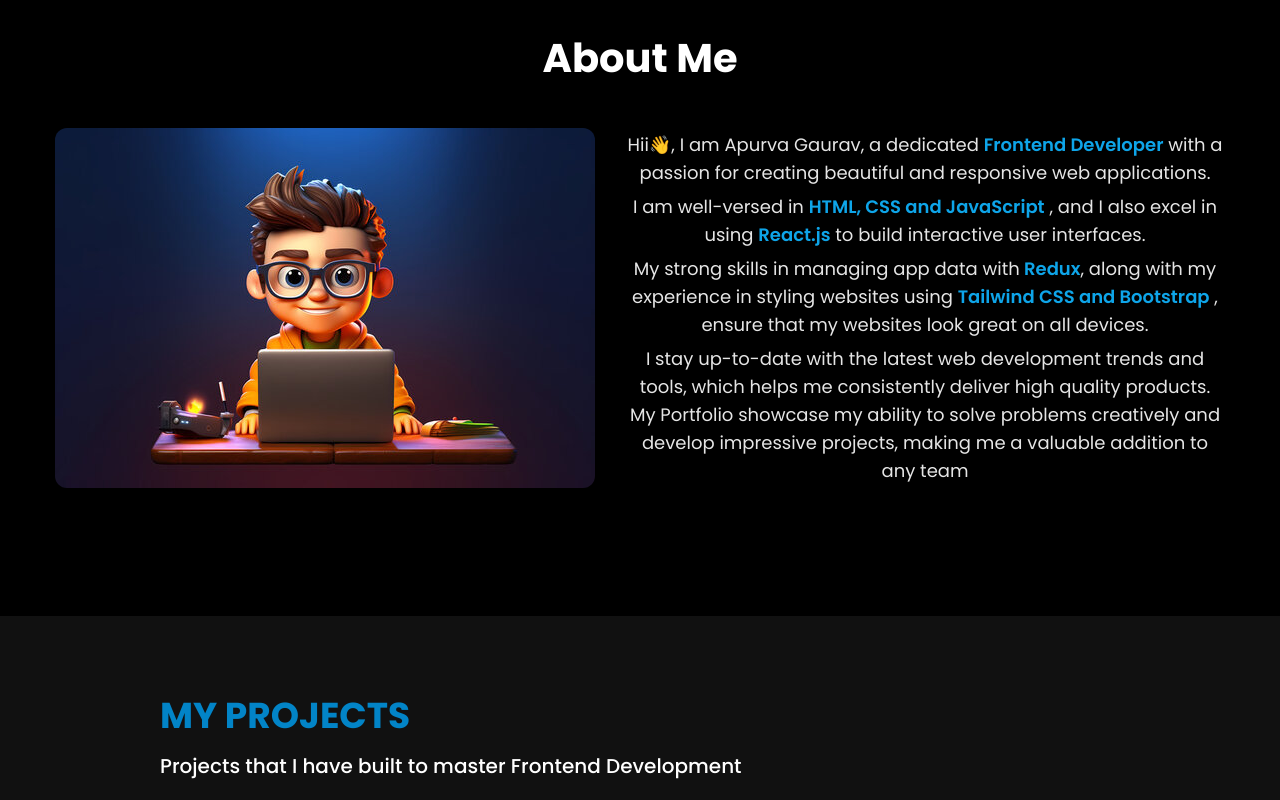
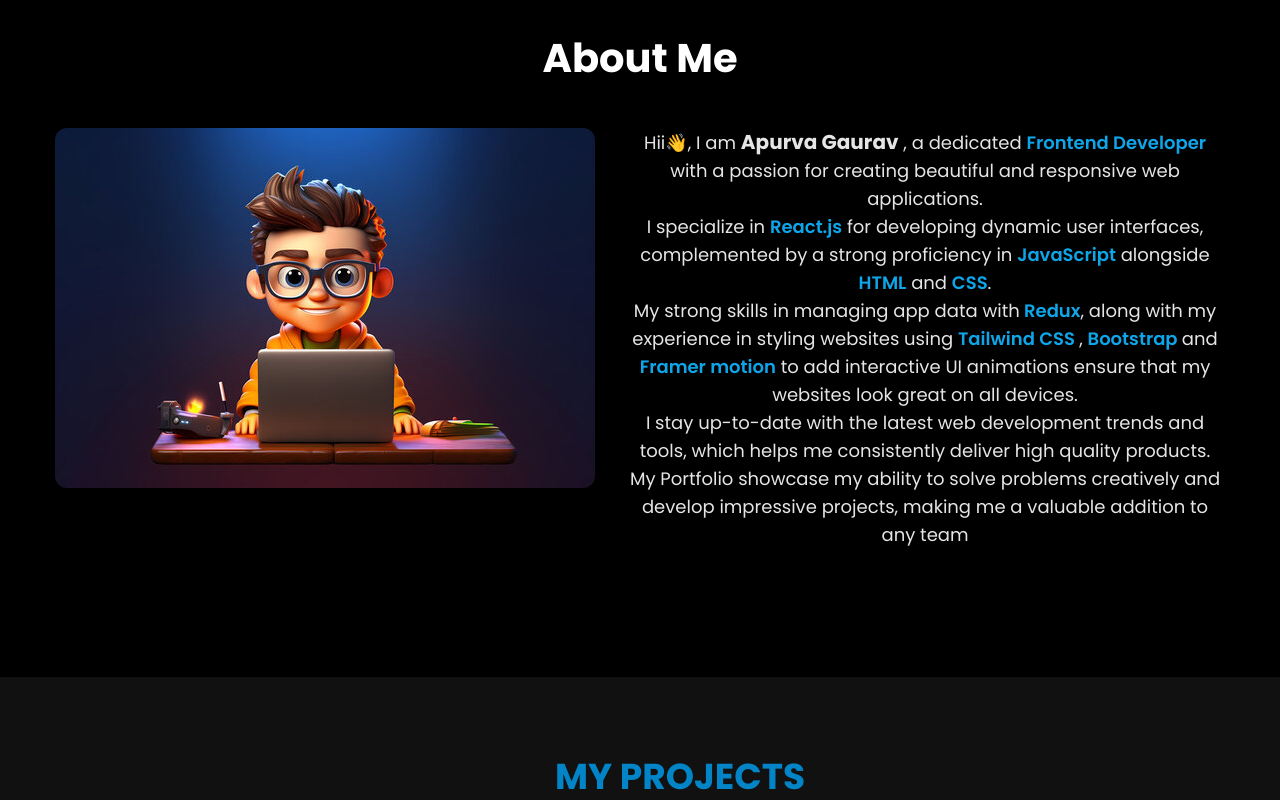
Before and after one commit to AG-codesDev/Personal-Portfolio, a React (Vite) app: page / in a window 1280 px wide. Shown: the part 900-1700 px from the top of the page. Built offline with nearby package versions, Linux system fonts and the light colour scheme.

Commit message:
final version ready

```diff
--- a/src/App.jsx
+++ b/src/App.jsx
@@ -7,7 +7,7 @@ import MyProjects from "./Components/Project Section/MyProjects";
 
 function App() {
   return (
-    <div className=" h-full scroll-smooth">
+    <div className=" h-full bg-[#111111] scroll-smooth">
       <NavBar />
       <div className="bg-[#111111] h-screen">
         <div className="w-full lg:w-[65%] mt- px-5 mx-auto">
--- a/src/Components/About Me/AboutMe.jsx
+++ b/src/Components/About Me/AboutMe.jsx
@@ -53,7 +53,8 @@ const AboutMe = () => {
           className="myDetails w-full lg:w-1/2 text-center flex flex-col justify-around font-Poppins lg:text-lg text-neutral-200 "
         >
           <span>
-            Hii👋, I am Apurva Gaurav, a dedicated{" "}
+            Hii👋, I am <span className="font-bold text-xl">Apurva Gaurav</span>{" "}
+            , a dedicated{" "}
             <span className="font-semibold text-sky-500">
               Frontend Developer
             </span>{" "}
@@ -61,22 +62,24 @@ const AboutMe = () => {
             applications.{" "}
           </span>
           <span>
-            I am well-versed in{" "}
-            <span className="text-sky-500 font-semibold">
-              HTML, CSS and JavaScript
-            </span>{" "}
-            , and I also excel in using{" "}
-            <span className="text-sky-500 font-semibold">React.js</span> to
-            build interactive user interfaces.
+            I specialize in{" "}
+            <span className="text-sky-500 font-semibold">React.js</span> for
+            developing dynamic user interfaces, complemented by a strong
+            proficiency in{" "}
+            <span className="text-sky-500 font-semibold">JavaScript</span>{" "}
+            alongside <span className="text-sky-500 font-semibold">HTML</span>{" "}
+            and <span className="text-sky-500 font-semibold">CSS</span>.
           </span>
           <span>
             My strong skills in managing app data with
             <span className="text-sky-500 font-semibold"> Redux</span>, along
             with my experience in styling websites using{" "}
-            <span className="text-sky-500 font-semibold">
-              Tailwind CSS and Bootstrap
-            </span>{" "}
-            , ensure that my websites look great on all devices.
+            <span className="text-sky-500 font-semibold">Tailwind CSS </span> ,{" "}
+            <span className="text-sky-500 font-semibold">Bootstrap </span>
+            and{" "}
+            <span className="text-sky-500 font-semibold">Framer motion</span> to
+            add interactive UI animations ensure that my websites look great on
+            all devices.
           </span>
           <span>
             I stay up-to-date with the latest web development trends and tools,
--- a/src/Components/Contact Form/Form.jsx
+++ b/src/Components/Contact Form/Form.jsx
@@ -63,7 +63,7 @@ const Form = () => {
           CONTACT ME
         </h1>
         <h2 className="text-xl font-medium text-neutral-300 font-Poppins">
-          SEND ME ANY MESSAGE IF YOU HAVE 👇
+          Feel free to contact me 👇
         </h2>
       </motion.div>
       <motion.div
--- a/src/Components/Project Section/MyProjects.jsx
+++ b/src/Components/Project Section/MyProjects.jsx
@@ -53,13 +53,6 @@ const MyProjects = () => {
       liveLink: "https://msthomepage.netlify.app/",
       githubLink: "https://github.com/AG-codesDev/Microsoft-Landing-Page",
     },
-    {
-      name: "TODO App",
-      tech: "HTML, Bootstrap, JavaScript",
-      imgSrc: TodoAppImage,
-      liveLink: "https://todo-app002.netlify.app/",
-      githubLink: "https://github.com/AG-codesDev/TODO-APP",
-    },
   ];
   const iconVariants = {
     hover: { scale: 1.2, color: "#1da1f2" },
@@ -84,7 +77,7 @@ const MyProjects = () => {
 
   return (
     <div
-      className="container lg:p-20 pt-24 flex flex-col bg-[#111111] text-white"
+      className="container lg:p-20 py-24 flex flex-col bg-[#111111] text-white"
       id="ProjectSection"
     >
       <div className="flex flex-col gap-8">
@@ -96,11 +89,11 @@ const MyProjects = () => {
           viewport={{ once: true, amount: 0.8 }}
           className="heading flex flex-col gap-4 lg:ml-20 ml-4 mb-4"
         >
-          <h1 className="lg:text-4xl text-3xl font-bold text-sky-600 font-Poppins">
+          <h1 className="lg:text-4xl text-3xl font-bold text-sky-600 text-center font-Poppins">
             MY PROJECTS
           </h1>
-          <h2 className="lg:text-xl font-Poppins font-medium text-white">
-            Projects that I have built to master Frontend Development
+          <h2 className="lg:text-xl font-Poppins font-medium text-center text-white">
+            Projects I've developed to hone my skills in Frontend Development
           </h2>
         </motion.div>
         <div className="projectsContainer">
@@ -113,13 +106,13 @@ const MyProjects = () => {
                 transition={springTransition}
                 viewport={{ once: true, amount: 0.5 }}
                 key={index}
-                className="project p-5 cursor-pointer flex flex-col gap-2 lg:w-[43%] relative overflow-hidden rounded-2xl"
+                className="project lg:p-5 px-10 py-5 cursor-pointer flex flex-col gap-2 lg:w-[43%] relative overflow-hidden rounded-2xl"
                 whileHover={{ scale: 1.05 }}
               >
                 <img
                   src={project.imgSrc}
                   alt={project.name}
-                  className="rounded-2xl h-80"
+                  className="rounded-2xl h-60 lg:h-80"
                 />
                 <div className="projectDetails flex flex-col gap-2">
                   <h2 className="font-bold font-Poppins text-2xl text-neutral-300">
@@ -160,6 +153,14 @@ const MyProjects = () => {
             ))}
           </div>
         </div>
+        <button className="bg-transparent border-[0.5px] border-sky-500 hover:bg-sky-500 hover:text-black transition-all p-4 text-xl hover w-fit mx-auto rounded-full font-Poppins">
+          <a
+            href="https://github.com/AG-codesDev?tab=repositories"
+            target="_blank"
+          >
+            More Projects
+          </a>
+        </button>
       </div>
     </div>
   );
```
